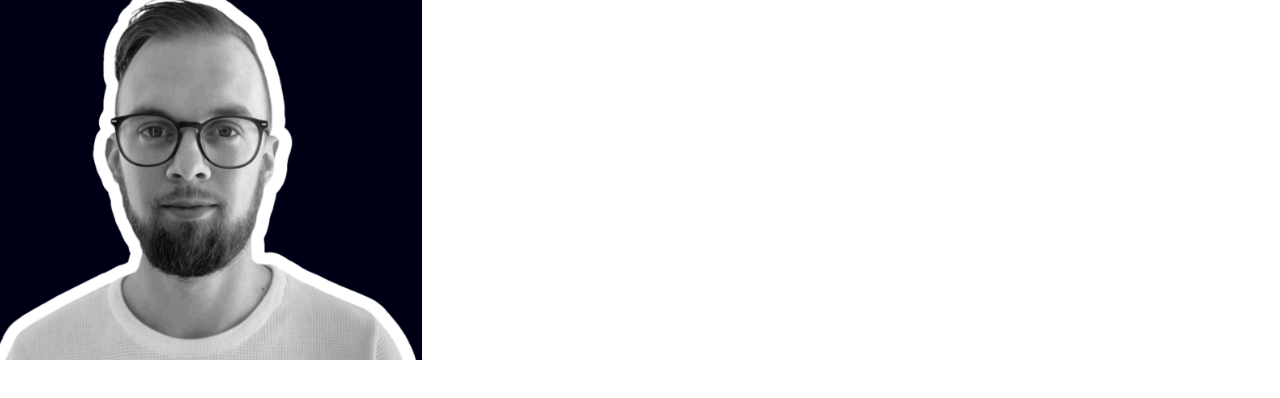
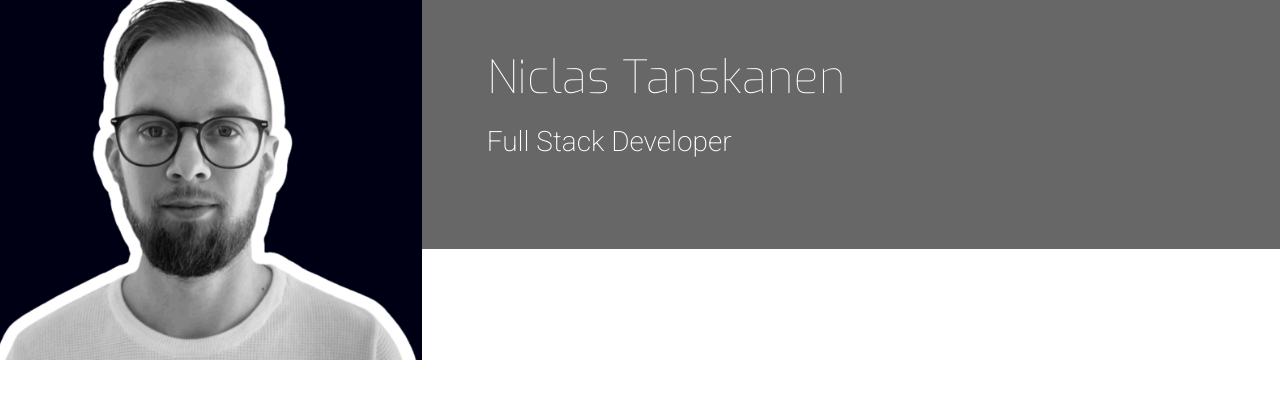
Before and after one commit to niclastanskanen/My-Resume, a plain HTML site: page index.html in a window 1280 px wide. Drawn offline with nearby package versions, Linux system fonts and the light colour scheme.

Commit message:
Style name and title in style.css

```diff
--- a/assets/css/style.css
+++ b/assets/css/style.css
@@ -1,7 +1,18 @@
 @import url('https://fonts.googleapis.com/css?family=Roboto:100,200,300,400,500,600,700|Exo:100,200,300,400,500,600,700');
 
+
+/* -----------------------------Colours */
+.bg-color-name-title {
+    background-color: #676767;
+}
+
+/* -----------------------------Heading */
 header {
     margin: 0;
+}
+
+.heading {
+    margin-left: 50px;
 }
 
 .logo {
@@ -14,3 +25,20 @@ header {
     -moz-transition: all .5s ease-in-out;
     -webkit-transition: all .5s ease-in-out;
 }
+
+.name {
+    font-family: "Exo", sans-serif;
+    font-weight: 100;
+    font-size: 46px;
+    margin-top: 50px;
+    color: #fff;
+}
+
+.title {
+    font-family: "Roboto", sans-serif;
+    font-weight: 200;
+    font-size: 28px;
+    margin-top: 20px;
+    margin-bottom: 90px;
+    color: #fff;
+}
--- a/index.html
+++ b/index.html
@@ -16,7 +16,12 @@
 
             </a>
             <div class="col-md-8">
-
+                <div class="row bg-color-name-title">
+                    <div class="col heading">
+                        <h1 class="name">Niclas Tanskanen</h1>
+                        <h2 class="title">Full Stack Developer</h2>
+                    </div>
+                </div>
             </div>
         </div>
     </header>
```
